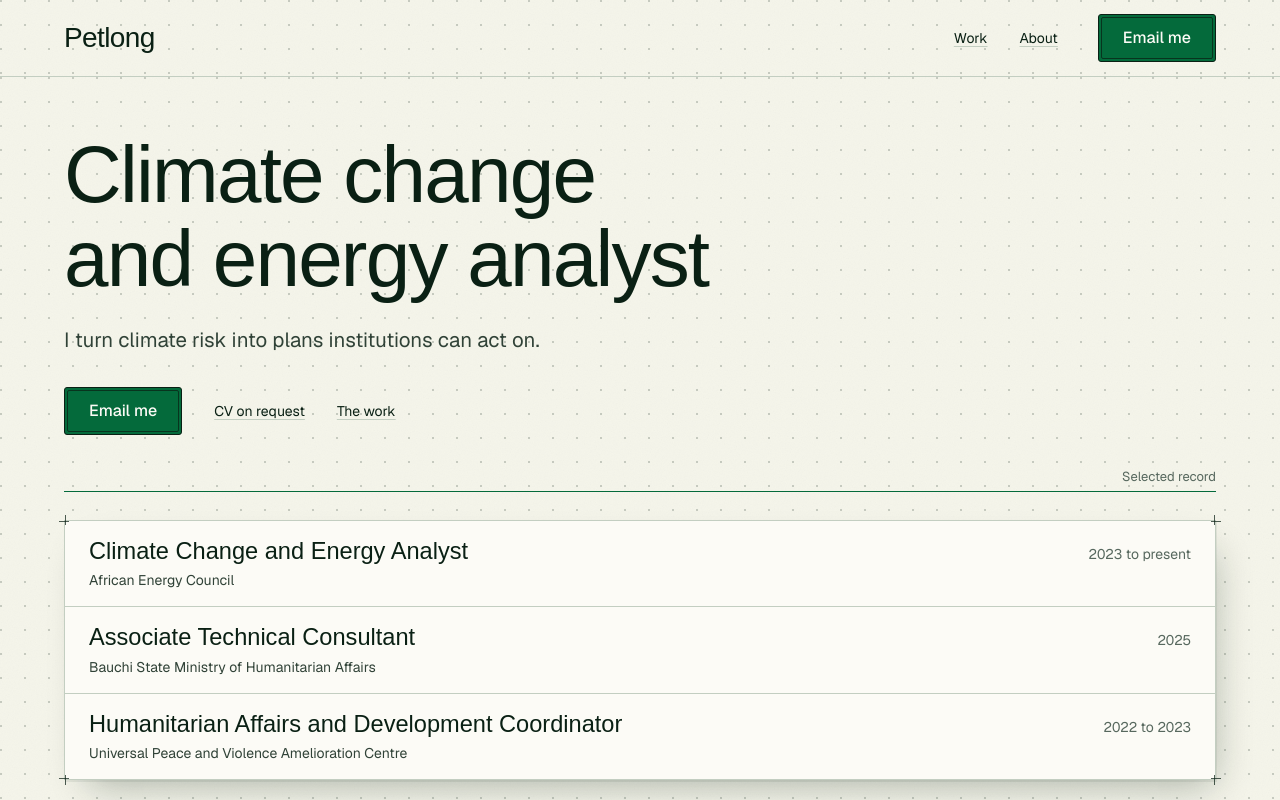
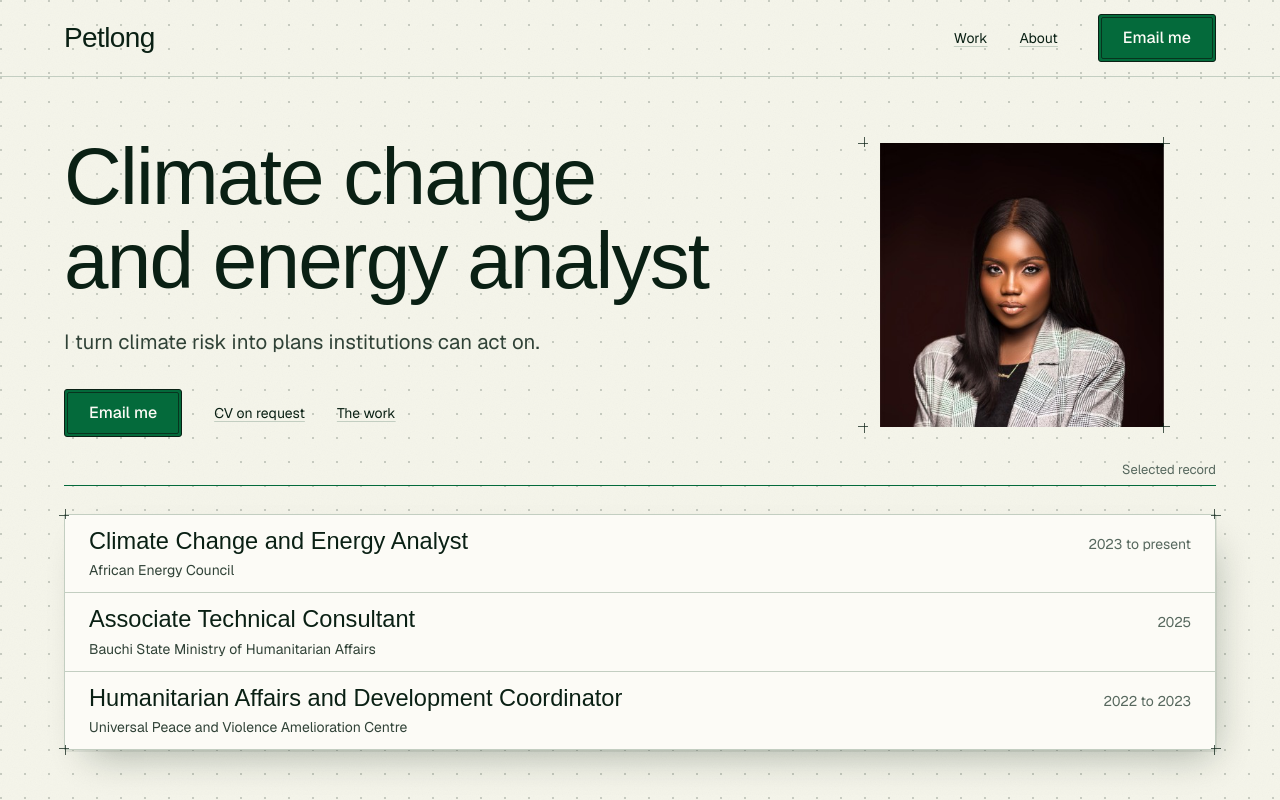
Before and after one commit to mishael-daap/petlongdakhling, a Next.js app: page / in a window 1280 px wide. Shown: the top 800 px of the page. Built offline with nearby package versions, Linux system fonts and the light colour scheme; a web font is replaced by a local one.

Commit message:
feat(home): add the portrait to the hero

```diff
--- a/app/page.tsx
+++ b/app/page.tsx
@@ -1,4 +1,5 @@
 import type { Metadata } from "next";
+import Image from "next/image";
 import Link from "next/link";
 
 import { ButtonLink } from "@/components/ui/ButtonLink";
@@ -15,7 +16,9 @@ export default function HomePage() {
   return (
     <>
       <section className="proof border-b border-rule md:flex md:min-h-[calc(100dvh-76px)] md:flex-col md:justify-center">
-        <div className="container pb-16 pt-14">
+        <div className="container pb-12 pt-14">
+          <div className="md:grid md:grid-cols-12 md:items-start md:gap-12">
+            <div className="md:col-span-8">
               <h1 className="max-w-[18ch]">Climate change and energy analyst</h1>
               <p className="lead mt-6 text-ink-2">{site.stance}</p>
 
@@ -30,8 +33,22 @@ export default function HomePage() {
                   The work
                 </Link>
               </div>
+            </div>
 
-          <div className="mt-14">
+            <figure className="crop mt-12 w-full max-w-[300px] md:col-span-4 md:mt-2 md:justify-self-start md:pl-4">
+              <Image
+                src="/images/petlong-dakhling.jpg"
+                alt="Portrait of Petlong Dakhling"
+                width={400}
+                height={400}
+                priority
+                sizes="(min-width: 768px) 340px, 80vw"
+                className="h-auto w-full"
+              />
+            </figure>
+          </div>
+
+          <div className="mt-10 md:mt-12">
             <div className="guide">
               <span className="guide-readout">Selected record</span>
             </div>
@@ -39,7 +56,7 @@ export default function HomePage() {
               {record.map((role) => (
                 <li
                   key={`${role.org}-${role.period}`}
-                  className="grid gap-2 px-5 py-4 md:grid-cols-12 md:items-baseline md:px-6"
+                  className="grid gap-2 px-5 py-3 md:grid-cols-12 md:items-baseline md:px-6"
                 >
                   <div className="md:col-span-8">
                     <p className="record-title font-display text-title leading-tight">
```
Also changed, not shown: public/images/petlong-dakhling.jpg (added), 1 other file (tests, documents, lock files or other folders). Lines whose indentation alone changed are shown as unchanged.
